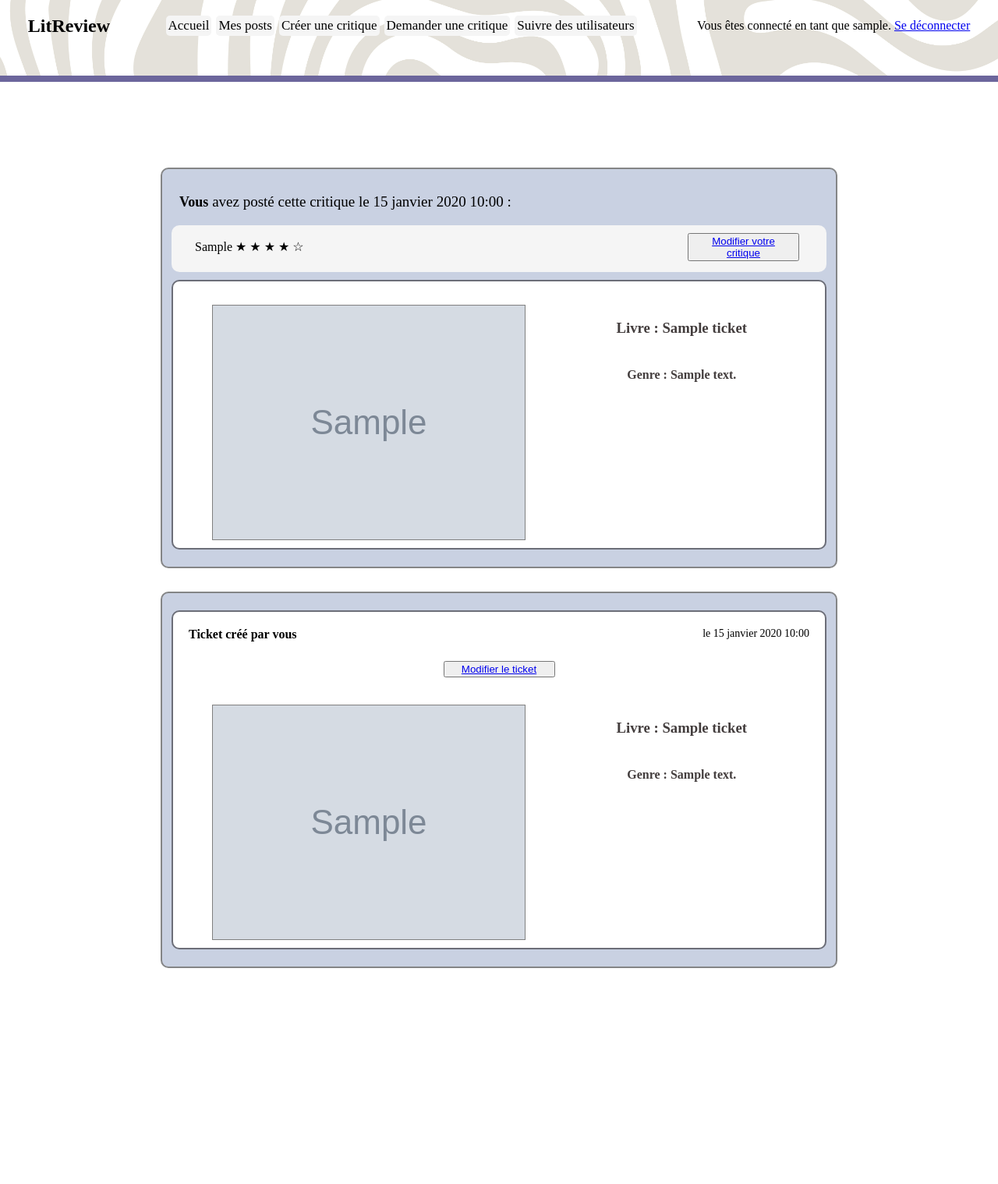
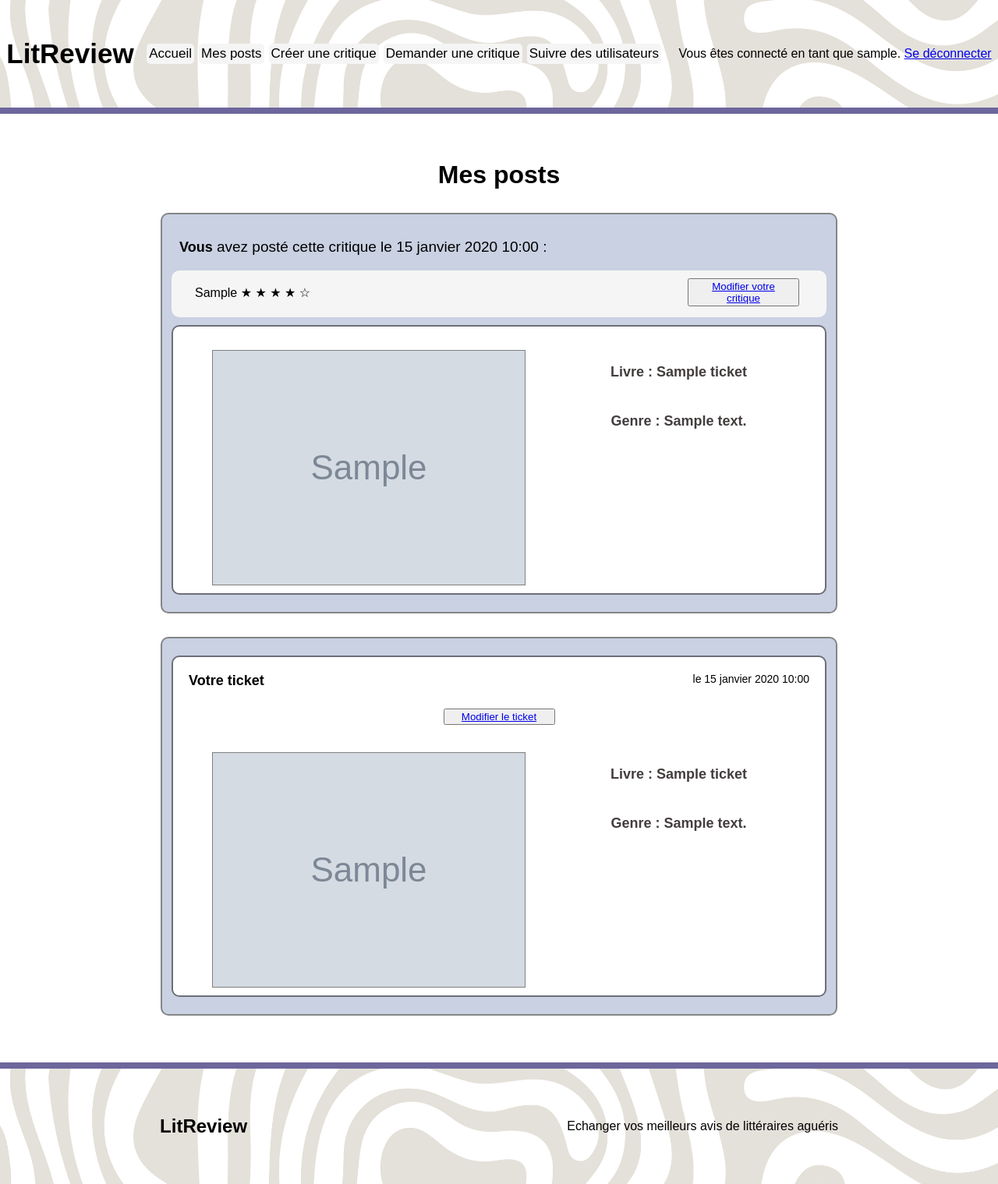
Before and after one commit to Emilie2393/Projet_9_LITReview, a Django app: page /blog/my_posts in a window 1280 px wide. Shown: the whole page at 78% size. Before the commit the page ends 1242 px from the top, so only its background shows below. Run offline with Django 4.2, Linux system fonts and the light colour scheme; a user stored in the database is signed in; tables that the repository leaves empty hold one stand-in row (values such as "Sample post"); grey boxes marked "Sample" are stand-in pictures.

Commit message:
Final corrections

```diff
--- a/bookblog/templates/bookblog/create_post.html
+++ b/bookblog/templates/bookblog/create_post.html
@@ -1,5 +1,7 @@
 {% extends 'base.html' %}
 {% block content %}
+<main class="container">
+    <h1>Créer un nouveau post</h1>
     <div class="container__post">
         {% if review_form %}
             <h2>Créer une critique</h2>
@@ -15,4 +17,5 @@
             <button type="submit" >Publier</button>
         </form>
     </div>
+</main>
 {% endblock content %}
--- a/bookblog/templates/bookblog/create_review.html
+++ b/bookblog/templates/bookblog/create_review.html
@@ -1,6 +1,8 @@
 {% extends 'base.html' %}
 {% load rating_extras %}
 {% block content %}
+<main class="container">
+    <h1>Créer une critique</h1>
     <div class="container__post">
         <h2>Vous êtes en train de poster en réponse à :</h2>
         <div class="container__post__ticket">
@@ -13,11 +15,12 @@
                 {% endif %}
             </a>
         </div>
-        <h3>Créer une critique</h3>
+        <h3>La critique</h3>
         <form method="post">
             {{ post_review.as_ul }}
             {% csrf_token %}
             <button type="submit" >Sauvegarder</button>
         </form>
     </div>
+</main>
 {% endblock content %}
--- a/bookblog/templates/bookblog/edit_post.html
+++ b/bookblog/templates/bookblog/edit_post.html
@@ -1,6 +1,7 @@
 {% extends 'base.html' %}
 {% load rating_extras %}
 {% block content %}
+<main class="container">
     <div class="container__post">
         {% if author == user_online %}
             <h2>Modifier le billet</h2>
@@ -28,4 +29,5 @@
             </a>
         </div>
     </div>
+</main>
 {% endblock content %}
--- a/bookblog/templates/bookblog/edit_review.html
+++ b/bookblog/templates/bookblog/edit_review.html
@@ -1,6 +1,7 @@
 {% extends 'base.html' %}
 {% load rating_extras %}
 {% block content %}
+<main class="container">
     <div class="container__post">
         {% if author == user_online %}
             <h2>Modifier la critique</h2>
@@ -26,4 +27,5 @@
             </a>
         </div>
     </div>
+</main>
 {% endblock content %}
--- a/bookblog/templates/bookblog/follow_users.html
+++ b/bookblog/templates/bookblog/follow_users.html
@@ -1,7 +1,9 @@
 {% extends 'base.html' %}
 {% block content %}
+<main class="container">
+    <h1>Trouver d'autres LitReviewers</h1>
     <div class="container__post followpage">
-        <h2>Suivre des utilisateurs</h2>
+        <h2>Chercher un utilisateur</h2>
         <form method="post">
             {% csrf_token %}
             <input type="search" name="search">
@@ -58,4 +60,5 @@
             </div>
         {% endif %}
     </div>
+</main>
 {% endblock content %}
--- a/bookblog/templates/bookblog/my_posts.html
+++ b/bookblog/templates/bookblog/my_posts.html
@@ -2,12 +2,13 @@
 {% load rating_extras %}
 {% block content %}
     <main class="container">
+        <h1>Mes posts</h1>
         {% for post in posts %}
             {% if post.content_type == 'TICKET' %}
                 <div class="container__post">
                     <div class="container__post__ticket">
                         <h2>
-                            <span>Ticket créé par vous</span>
+                            <span>Votre ticket</span>
                             <span>le {{post.time_created}}</span>
                         </h2>
                         <button><a href="{% url 'edit_blog' post.id %}">Modifier le ticket</a></button>
@@ -29,14 +30,14 @@
                 <p><span>Vous</span> avez posté cette critique le {{post.time_created}} :</p>
                 <div class="container__post__view">
                     <div>{{post.headline}}
-                        {% with ''|center:post.rating as range %}
-                            {% for _ in range %}
+                        {% with 'e'|center:post.rating as range %}
+                            {% for e in range %}
                                 &#9733;
                             {% endfor %}
                         {% endwith %}
                         {% with post.rating|empty_stars as empty %}
-                            {% with ''|center:empty as range %}
-                                {% for _ in range %}
+                            {% with 'e'|center:empty as range %}
+                                {% for e in range %}
                                     &#9734;
                                 {% endfor %}
                             {% endwith %}
--- a/bookblog/templates/bookblog/post_view.html
+++ b/bookblog/templates/bookblog/post_view.html
@@ -1,9 +1,10 @@
 {% extends 'base.html' %}
 {% load rating_extras %}
 {% block content %}
+<main class="container">
     <div class="container__post">
         <div class="container__post__view">
-            <h2>{{ blog.title }}</h2>
+            <h1>{{ blog.title }}</h1>
             <p>crée le {{ blog.time_created }}</p>
 
         {% if author == user_online %}
@@ -51,4 +52,5 @@
             </div>
         </div>
     </div>
+</main>
 {% endblock content %}
--- a/bookblog/views.py
+++ b/bookblog/views.py
@@ -196,7 +196,7 @@ def users_search(request):
                     context = {"followers": followers,
                                 "follows": follows,
                                 "user_to_follow": user_to_follow,
-                                "user_posts": user_posts}
+                                "user_posts": user_posts[:3]}
                 except:
                     error = "Utilisateur non trouvé"
                     context = {"followers": followers,
@@ -208,5 +208,4 @@ def users_search(request):
         if 'follow' in request.POST:
             request.user.follows.add(mod.User.objects.get(Q(id=request.POST['follow'])))
             mod.User.objects.get(Q(id=request.POST['follow'])).followed_by.add(request.user)
-
     return render(request, 'bookblog/follow_users.html', context)
--- a/static/bookblog/style.css
+++ b/static/bookblog/style.css
@@ -1,5 +1,6 @@
 body {
   margin: 0;
+  font: status-bar;
 }
 
 #auth {
@@ -12,7 +13,7 @@ body {
   font-size: 45px;
 }
 
-.navigation {
+.navigation, footer {
   display: flex;
   flex-wrap: wrap;
   flex-direction: row;
@@ -20,30 +21,43 @@ body {
   align-items: center;
   background-image: url("../../media/abstract_pattern_design_background_2007.jpg");
   background-size: cover;
-  height: fit-content;
-  padding-bottom: 30px;
+  padding: 40px 0;
   border-bottom: rgb(108, 102, 156) solid 8px;
 }
-.navigation__links {
+.navigation h1, footer h1 {
+  font-size: 35px;
+  margin: 0;
+}
+.navigation__links, footer__links {
   display: flex;
   flex-wrap: wrap;
   align-items: center;
 }
-.navigation__links > * {
+.navigation__links > *, footer__links > * {
   text-align: center;
   padding: 3;
   margin-right: 6;
   background-color: whitesmoke;
   border-radius: 5px;
 }
-.navigation__links > * a {
+.navigation__links > * a, footer__links > * a {
   text-decoration: none;
   color: black;
   font-size: 17px;
 }
 
+footer {
+  border-top: rgb(108, 102, 156) solid 8px;
+  border-bottom: none;
+}
+
 .container {
-  margin: 110px;
+  margin: 60px;
+}
+.container h1 {
+  margin: 0 auto;
+  display: flex;
+  justify-content: center;
 }
 .container__post {
   border: 2px solid rgb(132, 133, 134);
@@ -73,6 +87,7 @@ body {
 }
 .container__post__ticket h3, .container__post__ticket h4 {
   color: rgb(67, 61, 61);
+  font-size: 18px;
 }
 .container__post__ticket h2 {
   margin: 20px 0;
@@ -80,7 +95,6 @@ body {
   justify-content: space-between;
 }
 .container__post__ticket h2 > * {
-  font-size: 16px;
   margin: 0 20;
 }
 .container__post__ticket h2 > :nth-child(2) {
--- a/static/bookblog/style.scss
+++ b/static/bookblog/style.scss
@@ -1,5 +1,6 @@
 body {
     margin: 0;
+    font:status-bar;
 }
 
 #auth {
@@ -12,7 +13,7 @@ body {
     }
 }
 
-.navigation {
+.navigation, footer {
     display: flex;
     flex-wrap: wrap;
     flex-direction: row;
@@ -20,9 +21,12 @@ body {
     align-items: center;
     background-image: url("../../media/abstract_pattern_design_background_2007.jpg");
     background-size: cover;
-    height:fit-content;
-    padding-bottom: 30px;
+    padding: 40px 0;
     border-bottom: rgb(108, 102, 156) solid 8px;
+    & h1 {
+        font-size: 35px;
+        margin: 0;
+    }
     &__links {
         display: flex;
         flex-wrap: wrap;
@@ -42,8 +46,18 @@ body {
     }
 }
 
+footer{
+    border-top: rgb(108, 102, 156) solid 8px;
+    border-bottom: none;
+}
+
 .container{
-    margin: 110px;
+    margin: 60px;
+    & h1 {
+        margin: 0 auto;
+        display: flex;
+        justify-content: center;
+    }
     &__post{
         border: 2px solid rgb(132, 133, 134);
         border-radius: 10px;
@@ -70,13 +84,13 @@ body {
             text-align: center;
             & h3, h4 {
                 color: rgb(67, 61, 61);
+                font-size: 18px;
             }
             & h2 {
                 margin: 20px 0;
                 display: flex;
                 justify-content: space-between;
                 & > * {
-                    font-size: 16px;
                     margin: 0 20;
                 }
                 & > :nth-child(2) {
--- a/templates/base.html
+++ b/templates/base.html
@@ -22,5 +22,9 @@
         </nav>
         {% endif %}
         {% block content %}{% endblock content %}
+        <footer>
+            <h2>LitReview</h2>
+            <span>Echanger vos meilleurs avis de littéraires aguéris</span>
+        </footer>
     </body>
 </html>
```
Also changed, not shown: other parts of static/bookblog/style.css (+15 -14 lines), other parts of static/bookblog/style.scss (+19 -19 lines), bookblog/templates/bookblog/home.html (+11 -2 lines), media/33_67xT0Wr.jpg (added), media/33_TRyydEN.jpg (added), media/71xNN7j094L._AC_UF10001000_QL80__QO2LJju.jpg (added), media/9782412088838ORI.jpg (added), media/9782412088838ORI_c5LLdiG.jpg (added), media/Dune_Messiah-Frank_Herbert_1969_First_edition_zeDlnsb.jpg (added), media/da_vinci.jpg (added), 1 other file.
